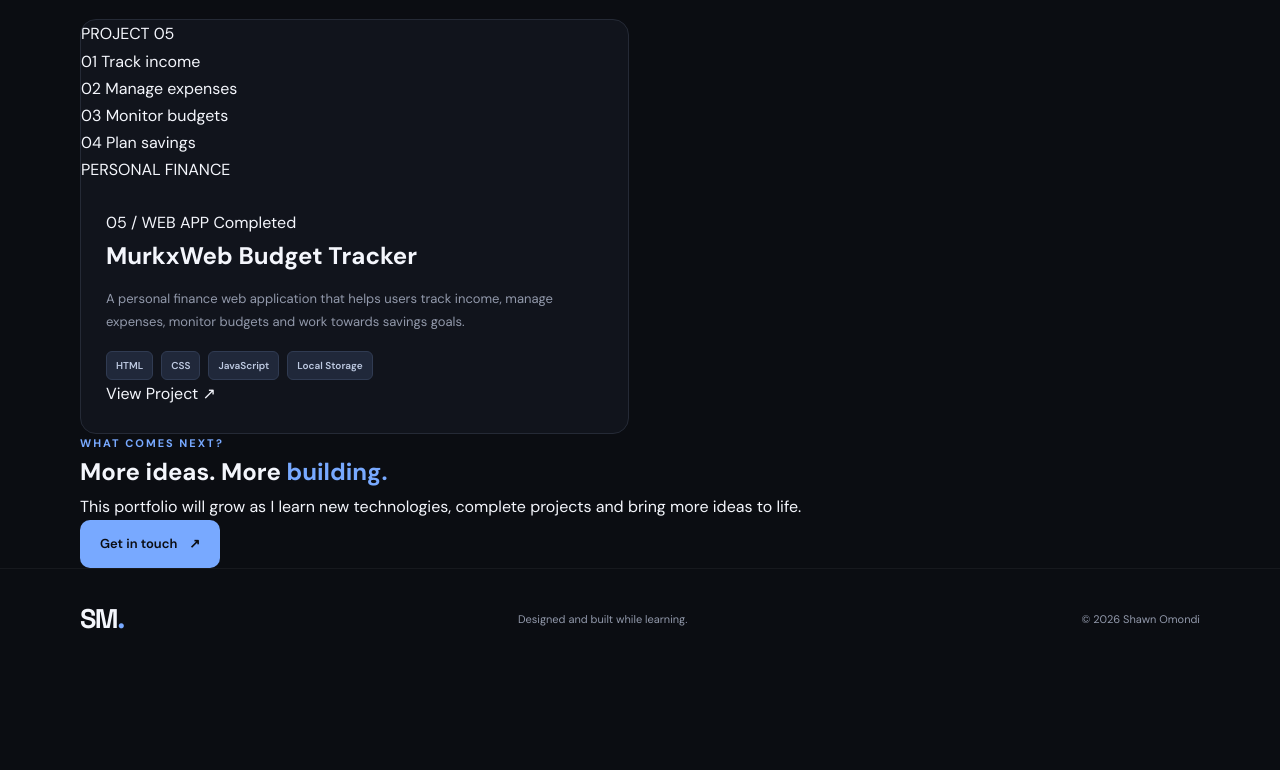
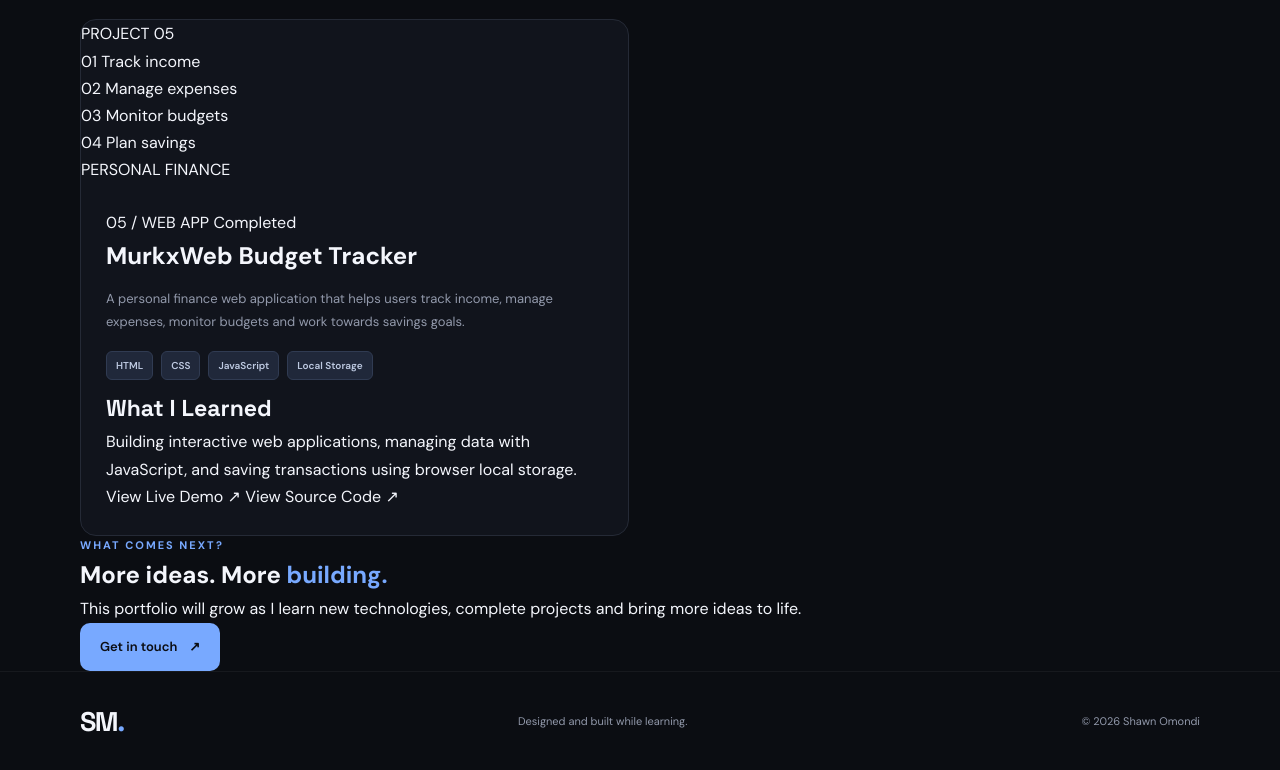
Before and after one commit to shawnomondi4744/my-portfolio, a plain HTML site: page projects.html in a window 1280 px wide. Shown: the part 968-1738 px from the top of the page. Before the commit the page ends 1637 px from the top, so only its background shows below. Drawn offline with Linux system fonts and the light colour scheme.

Commit message:
Refactor projects.html structure and content
Update projects page design and links

```diff
--- a/projects.html
+++ b/projects.html
@@ -363,9 +363,24 @@
                         <span>JavaScript</span>
                         <span>Local Storage</span>
                     </div>
+                        <div class="project-learning">
+                        <h3>What I Learned</h3>
+                        <p>
+                            Building interactive web applications,
+                            managing data with JavaScript, and saving
+                            transactions using browser local storage.
+                        </p>
+                    </div>
 
                     <a href="budget-tracker.html" class="project-link">
-                        View Project <span>↗</span>
+    View Live Demo <span>↗</span>
+
+                    </a>
+                <a href="https://github.com/shawnomondi4744/my-portfolio"
+                class="project-link"
+                target="_blank"
+                rel="noopener noreferrer">
+                View Source Code <span>↗</span>
                     </a>
 
                 </div>
```
